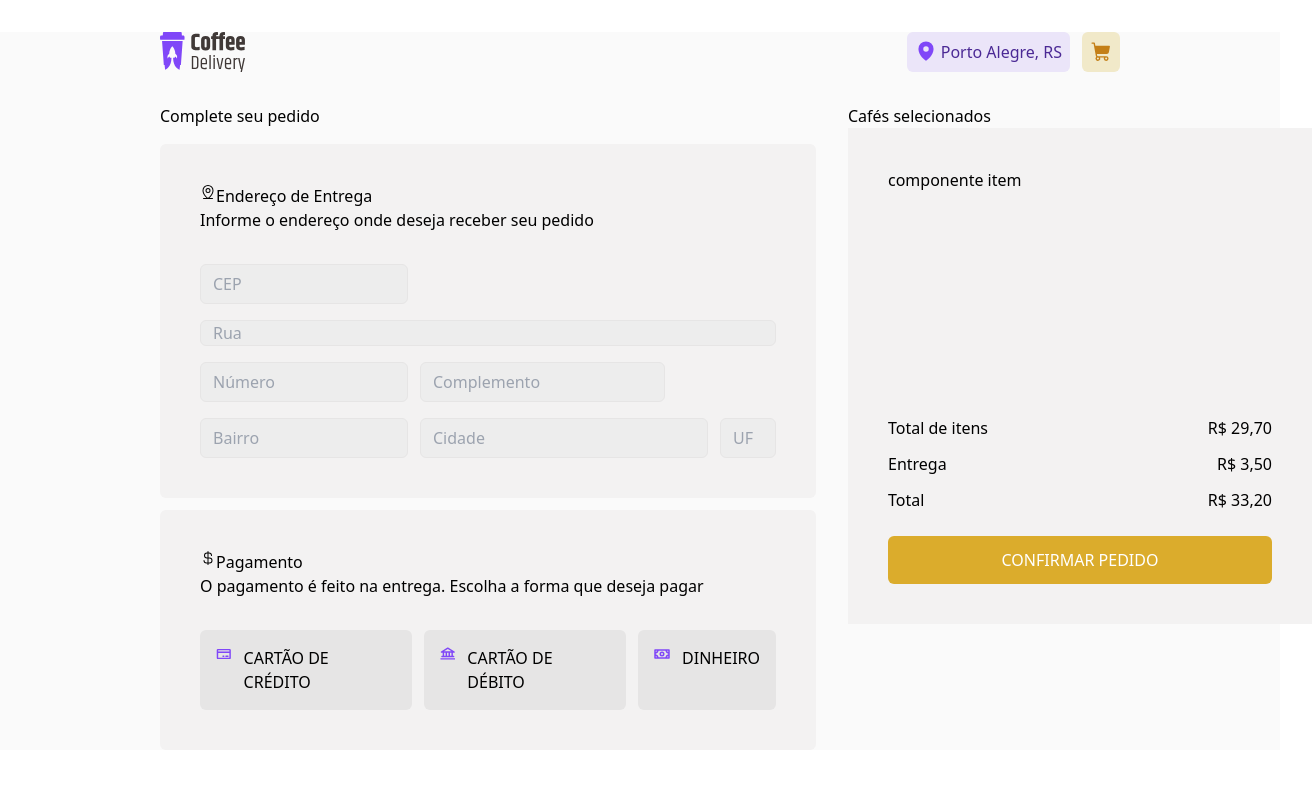
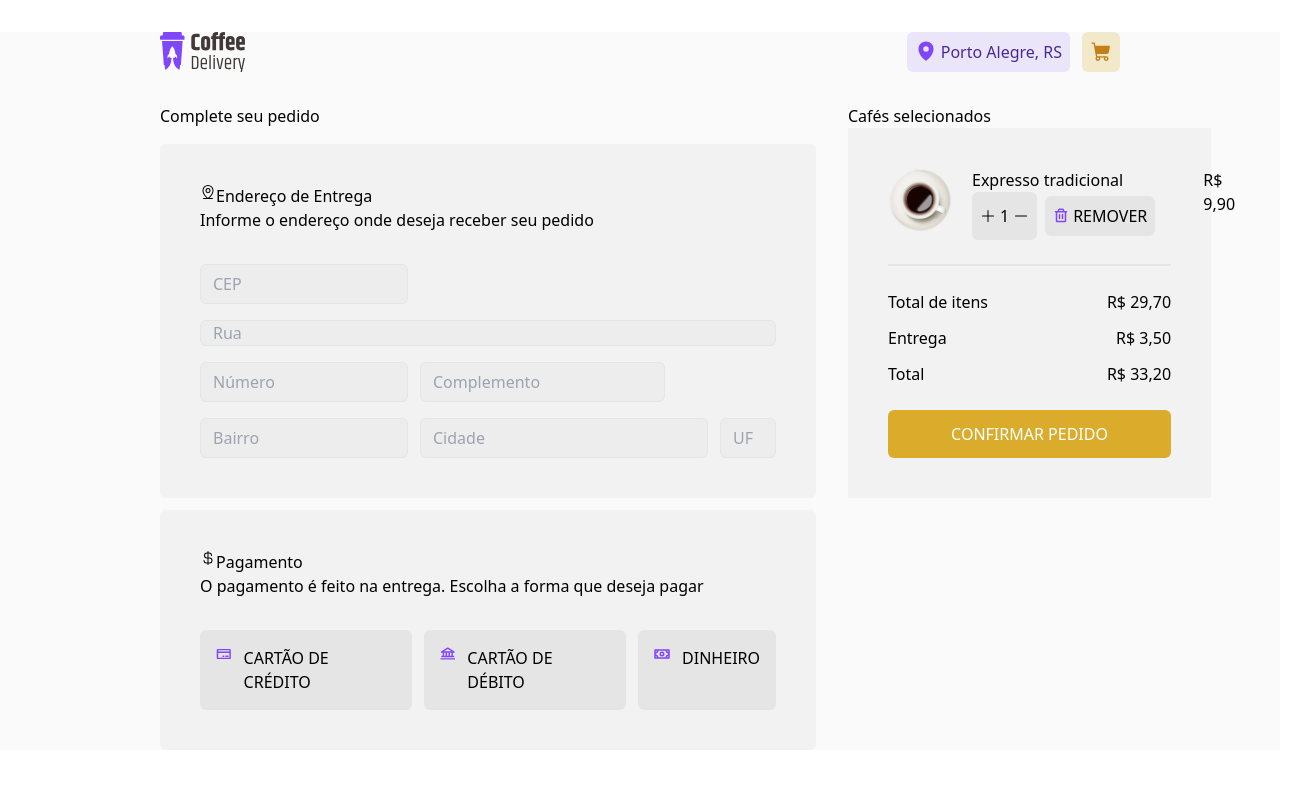
Before and after one commit to pedrogagodev/Coffee-Shop-Delivery, a React (Vite) app: page /checkout in a window 1280 px wide. Shown: the top 788 px of the page, 1312 px wide, since content can reach past the window. Built offline with nearby package versions, Linux system fonts and the light colour scheme.

Commit message:
feat: adds the 'ItemCheckout' component but still no funcionality, just visual

```diff
--- /dev/null
+++ b/src/components/ItemCheckout.tsx
@@ -0,0 +1,25 @@
+import AmericanExpress from '../../public/AmericanExpress.svg';
+import { Plus, Minus, Trash } from '@phosphor-icons/react';
+
+export default function ItemCheckout() {
+  return (
+    <div className="flex gap-5 border-b-2 border-base-button pb-6">
+      <img src={AmericanExpress} alt="" className="h-16 w-16" />
+      <div className="mr-7">
+        <span>Expresso tradicional</span>
+        <div className="flex">
+          <div className="mr-2 flex items-center gap-1 rounded-md bg-base-button px-2 py-3">
+            <Plus />
+            <span>1</span>
+            <Minus />
+          </div>
+          <button className="flex gap-1 self-center rounded-md bg-base-button p-2">
+            <Trash size={16} className="mt-1 text-my-purple" weight="bold" />
+            <span>REMOVER</span>
+          </button>
+        </div>
+      </div>
+      <p>R$ 9,90</p>
+    </div>
+  );
+}
--- a/src/pages/Checkout.tsx
+++ b/src/pages/Checkout.tsx
@@ -9,6 +9,7 @@ import {
 import { useForm } from 'react-hook-form';
 import { zodResolver } from '@hookform/resolvers/zod';
 import * as zod from 'zod';
+import ItemCheckout from '../components/ItemCheckout';
 
 export function Checkout() {
   const newFormValidationSchema = zod.object({
@@ -137,7 +138,7 @@ export function Checkout() {
       <div>
         <h2>Cafés selecionados</h2>
         <div className="bg-base-card p-10">
-          <p className="h-56 w-96">componente item</p>
+          <ItemCheckout />
           <div className="flex flex-col gap-3">
             <div className="mt-6 flex justify-between">
               <span>Total de itens</span>
```
